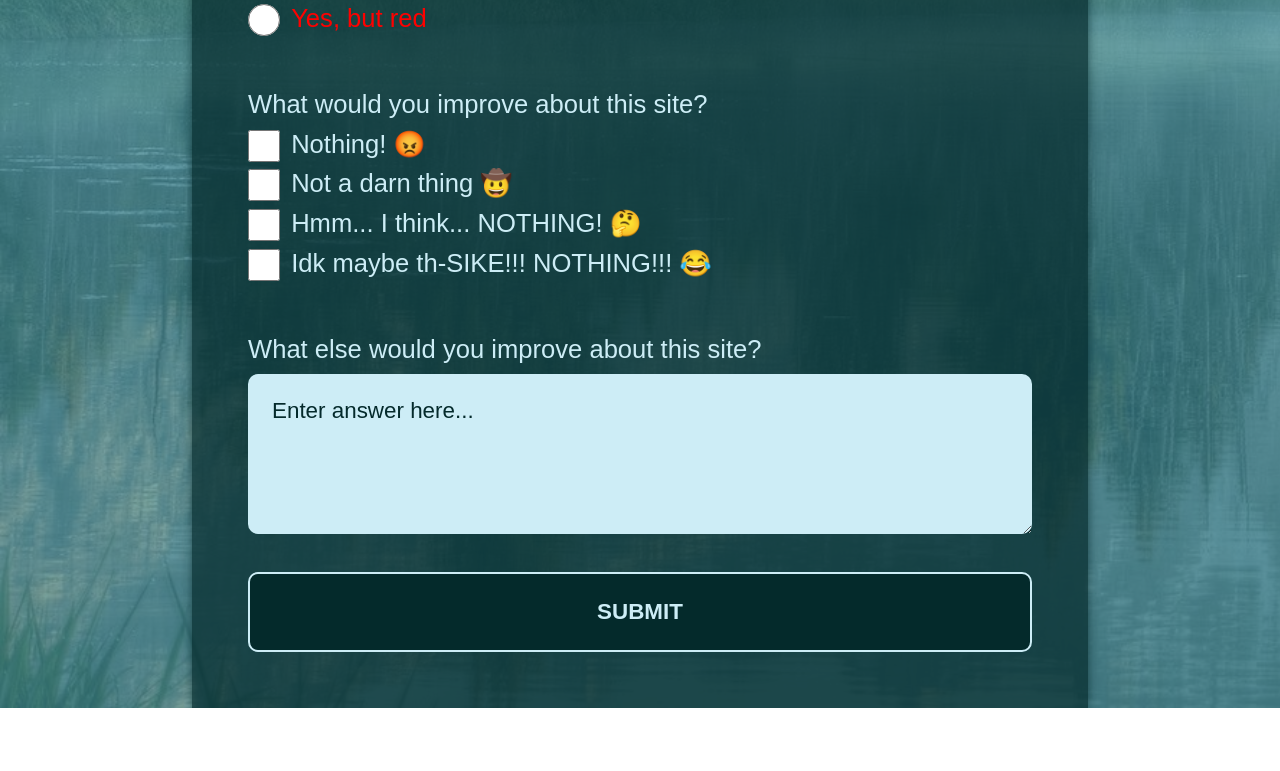
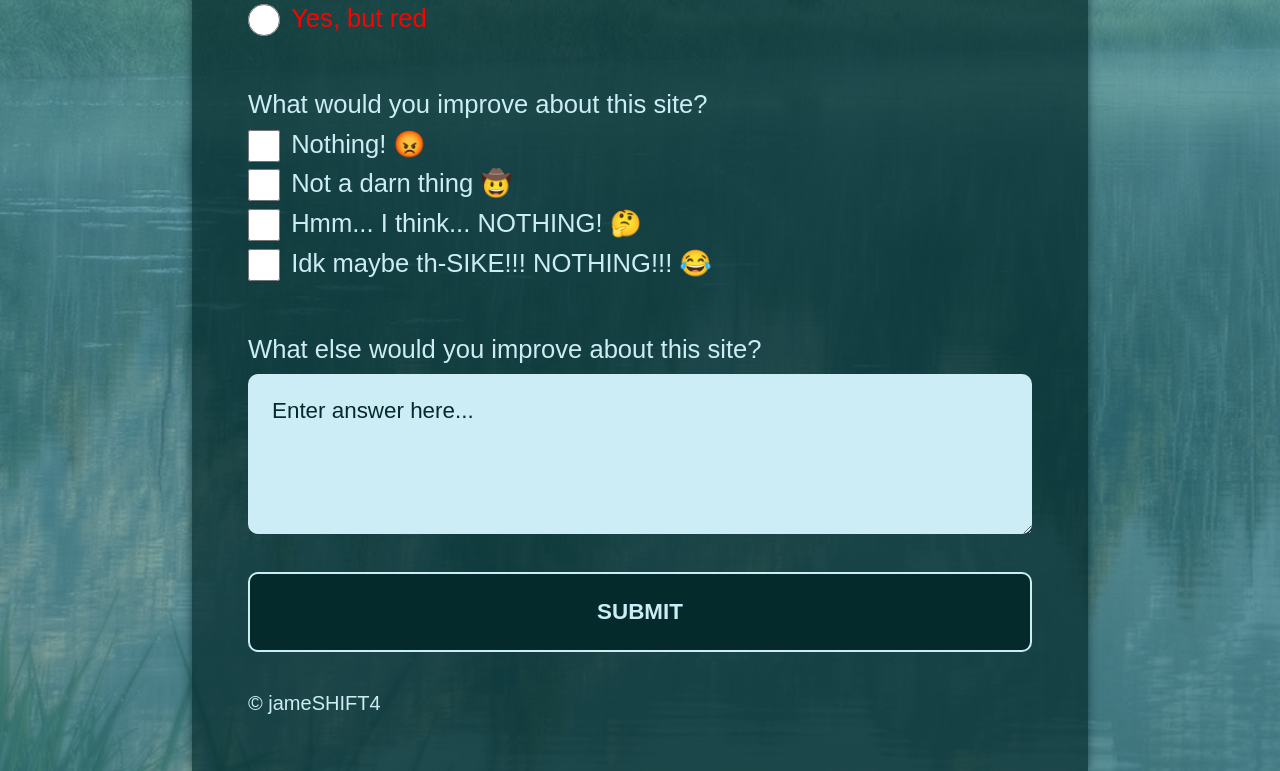
Before and after one commit to jameSHIFT4/1.1---Survey-Form, a plain HTML site: page index.html in a window 1280 px wide. Shown: the part 1021-1792 px from the top of the page. Before the commit the page ends 1729 px from the top, so only its background shows below. Drawn offline with Linux system fonts and the light colour scheme.

Commit message:
added hover effect to header. also added footer

```diff
--- /dev/null
+++ b/css/jameSHIFT4.css
@@ -0,0 +1,59 @@
+/*
+ * <span class="jame"><a href="https://github.com/jameSHIFT4">jame<span class="shift4">SHIFT4</span></a></span>
+ */
+
+:root {
+  --TEXTCOLOR: 205, 237, 246;
+}
+
+.jame a {
+  color: inherit;
+  text-decoration: none;
+}
+
+.jame,
+.shift4 {
+  position: relative;
+  display: inline-block;
+}
+
+.shift4::first-letter {
+  color: transparent;
+}
+
+.shift4::before {
+  content: "S";
+  position: absolute;
+  color: rgb(var(--TEXTCOLOR));
+  text-shadow: none;
+}
+
+.shift4::after {
+  content: "$";
+  position: absolute;
+  color: transparent;
+  left: 0;
+  text-shadow: none;
+}
+
+.shift4,
+.shift4::before,
+.shift4::after {
+  transition: color 0.5s ease;
+}
+
+.jame:hover .shift4 {
+  color: rgba(var(--TEXTCOLOR), 0.25);
+}
+
+.jame:hover .shift4::before {
+  color: transparent;
+}
+
+.jame:hover .shift4::after {
+  color: rgb(var(--TEXTCOLOR));
+}
+
+.jame:active .shift4::after {
+  color: gold;
+}
--- a/css/style.css
+++ b/css/style.css
@@ -50,7 +50,7 @@ main {
   height: 100%;
   margin: 0 auto;
   min-width: 650px;
-  padding: 3.5rem;
+  padding: 3.5rem 3.5rem 3.5rem;
   width: 70%;
 }
 
@@ -117,6 +117,11 @@ fieldset {
   color: rgb(4, 42, 43);
 }
 
+.footer {
+  font-size: 1.25rem;
+  margin: 2.5rem 0 0;
+}
+
 .input-div {
   height: 3rem;
   width: 100%;
--- a/index.html
+++ b/index.html
@@ -4,12 +4,18 @@
     <meta charset="UTF-8" />
     <meta name="viewport" content="width=device-width, initial-scale=1.0" />
     <title>jameSHIFT4 Survey Form</title>
-    <link rel="stylesheet" href="css/style.css" />
+    <link rel="stylesheet" href="./css/style.css" />
+    <link rel="stylesheet" href="./css/jameSHIFT4.css" />
   </head>
 
   <body>
     <header>
-      <h1 id="title">jameSHIFT4 Survey Form</h1>
+      <h1 id="title">
+        <span class="jame"
+          ><a href="https://github.com/jameSHIFT4">jame<span class="shift4">SHIFT4</span></a></span
+        >
+        Survey Form
+      </h1>
       <p id="description">Take part in this short surver to help keep this site a 10/10!</p>
     </header>
 
@@ -73,6 +79,15 @@
         <fieldset>
           <button type="submit" id="submit">SUBMIT</button>
         </fieldset>
+
+        <fieldset class="footer">
+          <p>
+            &copy;
+            <span class="jame"
+              ><a href="https://github.com/jameSHIFT4">jame<span class="shift4">SHIFT4</span></a></span
+            >
+          </p>
+        </fieldset>
       </form>
     </main>
   </body>
```
